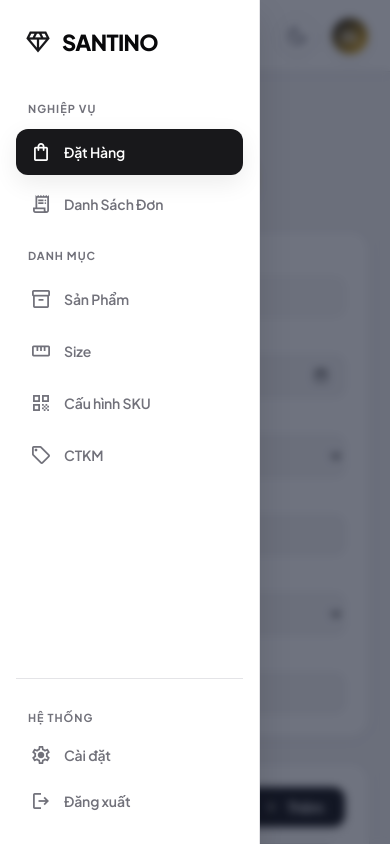
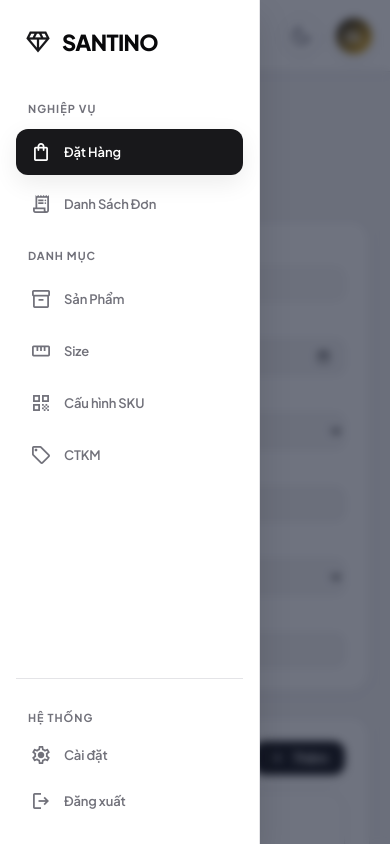
Before and after one commit to DatNguyen9240/Web-Order-Santino, a plain HTML site: page index.html in a window 390 px wide. Both pictures are taken after a click on the button "menu". Drawn offline with nearby package versions, Linux system fonts and the light colour scheme.

Commit message:
style: scale down font sizes and paddings on mobile screens

```diff
--- a/src/css/global.css
+++ b/src/css/global.css
@@ -180,7 +180,19 @@ tbody tr:hover td { background: var(--bg); }
   .main     { padding: 20px; }
   .form-grid { grid-template-columns: 1fr; }
   .span2, .span3 { grid-column: span 1; }
-  .header { padding: 0 20px; }
-  .page-hdr h2 { font-size: 22px; }
+  .header { padding: 0 16px; }
+  .page-hdr h2 { font-size: 20px; }
+  .page-hdr p { font-size: 13px; }
   .search-wrapper { width: 100%; max-width: 100%; }
+  body, input, select, textarea, button { font-size: 13px; }
+  .stat-val { font-size: 24px; }
+  .total-info { font-size: 14px; }
+  .total-info span { font-size: 20px; }
+  .modal-hdr h3 { font-size: 18px; }
+  thead th { font-size: 11px; padding: 10px 12px; }
+  tbody td { padding: 10px 12px; }
+  .btn { padding: 8px 16px; }
+  .form-group input, .form-group select, .form-group textarea { padding: 8px 12px; }
+  .search-wrapper input { padding: 8px 12px 8px 36px; }
+  .search-wrapper .material-symbols-outlined { font-size: 18px; left: 10px; }
 }
--- a/src/css/styles.bundle.css
+++ b/src/css/styles.bundle.css
@@ -245,7 +245,19 @@ tbody tr:hover td { background: var(--bg); }
   .main     { padding: 20px; }
   .form-grid { grid-template-columns: 1fr; }
   .span2, .span3 { grid-column: span 1; }
-  .header { padding: 0 20px; }
-  .page-hdr h2 { font-size: 22px; }
+  .header { padding: 0 16px; }
+  .page-hdr h2 { font-size: 20px; }
+  .page-hdr p { font-size: 13px; }
   .search-wrapper { width: 100%; max-width: 100%; }
+  body, input, select, textarea, button { font-size: 13px; }
+  .stat-val { font-size: 24px; }
+  .total-info { font-size: 14px; }
+  .total-info span { font-size: 20px; }
+  .modal-hdr h3 { font-size: 18px; }
+  thead th { font-size: 11px; padding: 10px 12px; }
+  tbody td { padding: 10px 12px; }
+  .btn { padding: 8px 16px; }
+  .form-group input, .form-group select, .form-group textarea { padding: 8px 12px; }
+  .search-wrapper input { padding: 8px 12px 8px 36px; }
+  .search-wrapper .material-symbols-outlined { font-size: 18px; left: 10px; }
 }
```
